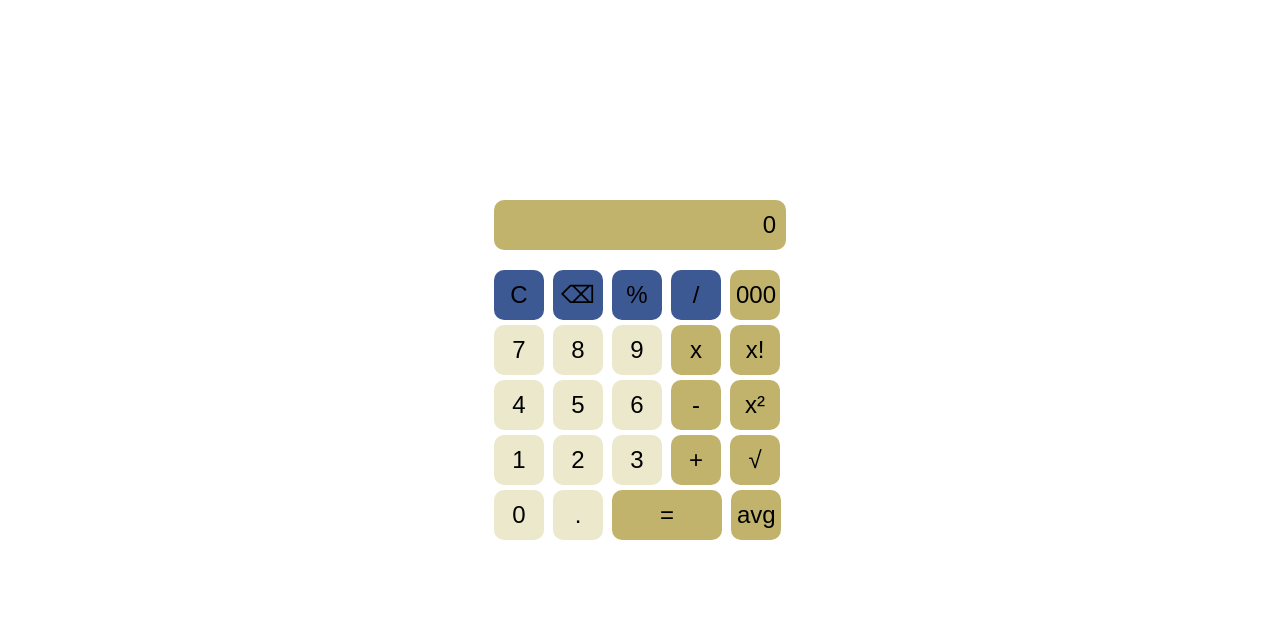
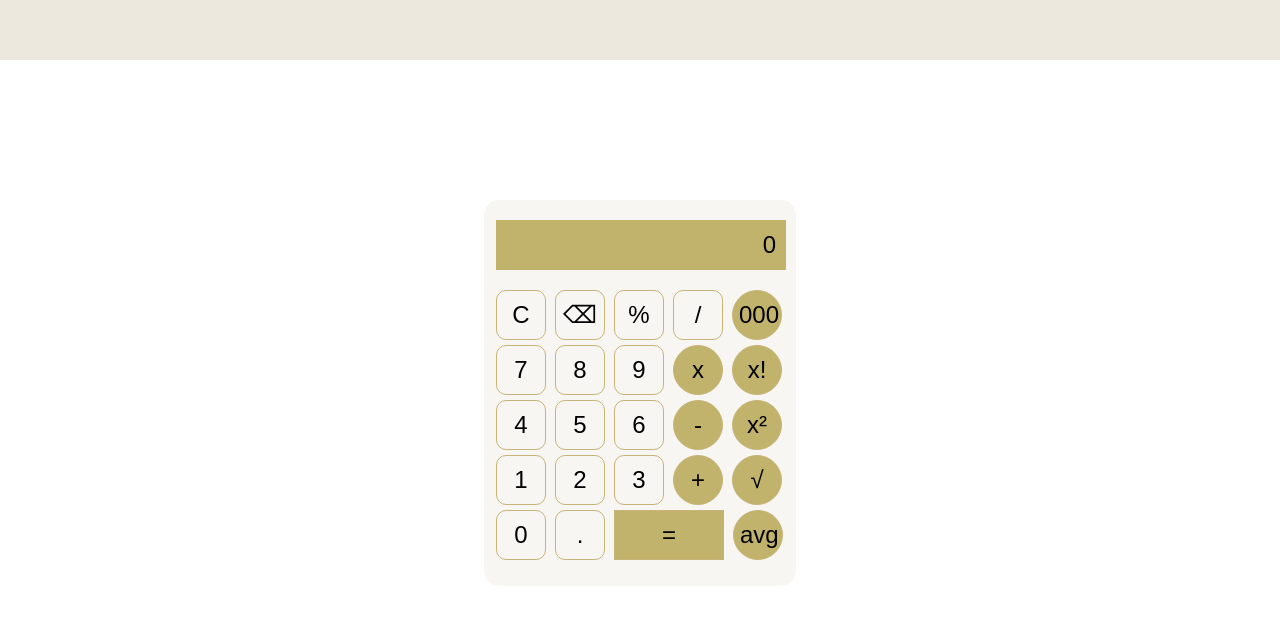
Before and after one commit to qcvnnn/Apartment_services, a plain HTML site: page calculator.html in a window 1280 px wide. Both pictures are taken after a click on the button "avg". Drawn offline with Linux system fonts and the light colour scheme.

Commit message:
Внесенные правки

```diff
--- a/calculator.html
+++ b/calculator.html
@@ -8,11 +8,11 @@
 </head>
 
 <body>
-  <div> <!-- div - это базовый html-контейнер, который может содержать в себе другие html-элементы. -->
+  <div id="card" class = "card"> <!-- div - это базовый html-контейнер, который может содержать в себе другие html-элементы. -->
 
     <!-- блок с экраном калькулятора, где будет выводиться результат вычислений. -->
     <div id="result" class="result">
-    0
+
     </div>
 
     <!-- блок с кнопками калькулятора. -->
--- a/script.js
+++ b/script.js
@@ -61,6 +61,7 @@ window.onload = function(){
         b = ''
         selectedOperation = ''
         expressionResult = ''
+        numberHistory = [];
         outputElement.innerHTML = 0
     }
 
@@ -150,30 +151,37 @@ document.getElementById("btn_op_000").onclick = function() {
     }
 }
 
+let numberHistory = [];
+
 document.getElementById("btn_op_avg").onclick = function() {
-    if (a === '') {
-        a = '0';
+    if (a !== '') {
+        numberHistory.push(parseFloat(a));
+        a = '';
     }
 
-    if (!selectedOperation) {
-        // Первое нажатие - запоминаем число
-        if (b !== '') {
-            // Если есть второе число, считаем среднее
-            let avg = (parseFloat(a) + parseFloat(b)) / 2;
-            a = avg.toString();
-            b = '';
-            outputElement.innerHTML = a;
-        }
-        selectedOperation = 'avg';
+    if (b !== '') {
+        numberHistory.push(parseFloat(b));
+        b = '';
+    }
+
+    if (numberHistory.length === 0) {
+        outputElement.innerHTML = "0";
+        return;
+    }
+
+    let sorted = [...numberHistory].sort((x, y) => x - y);
+    let median;
+    let mid = Math.floor(sorted.length / 2);
+
+    if (sorted.length % 2 === 0) {
+        median = (sorted[mid - 1] + sorted[mid]) / 2;
     } else {
-        // Второе нажатие - прибавляем число к среднему
-        if (b !== '') {
-            let avg = (parseFloat(a) + parseFloat(b)) / 2;
-            a = avg.toString();
-            b = '';
-            outputElement.innerHTML = a;
-        }
+        median = sorted[mid];
     }
+
+    outputElement.innerHTML = median;
+
+    selectedOperation = null;
 }
 
 
--- a/style.css
+++ b/style.css
@@ -5,17 +5,26 @@ body{
   justify-content: center;
   overflow: hidden;
   margin-top: 25vh;
+}
 
+body::before {
+  content: "";
+  position: fixed;
+  top: 0;
+  left: 0;
+  width: 100%;
+  height: 60px;
+  background: #ece8dd;
+}
 
-}
 .my-btn {
   margin-right: 5px;           /* задаем отступ от кнопки справа */
   margin-top: 5px;             /* задаем отступ от кнопки сверху*/
   width: 50px;                 /* задаем ширину кнопки */
   height: 50px;                /* задаем высоту кнопки */
   border-radius: 10px;          /* округляем кнопку */
-  border: none;                /* отключаем обводку */
-  background: #EBE8CC;         /* задаем серый цвет кнопки */
+  background: transparent; /* цвет кнопки сервый */
+  border: 1px solid #c8b478;       /* задаем серый цвет кнопки */
   color: black;                /* задаем белый цвет текста внутри кнопки */
   font-size: 1.5rem;           /* увеличим размер шрифта */
   font-family: Arial, Helvetica, sans-serif; /* сменим шрифт */
@@ -23,6 +32,13 @@ body{
                                   со стрелки на 'указательный палец' */
   user-select: none;           /* отключаем возможность выделить текст внутри кнопки */
 }
+.my-btn.primary{
+ border-radius: 50%;
+}
+#btn_op_equal {
+  border-radius: 0px;
+}
+
 
 /* hover - это состояние элемента, когда на него наведен курсор */
 .my-btn:hover {
@@ -41,7 +57,8 @@ body{
 
 /* селектор для кнопок второстепенных операций */
 .my-btn.secondary {
-  background: #3D5994; /* цвет кнопки сервый */
+  background: transparent; /* цвет кнопки сервый */
+  border: 1px solid #c8b478;
 }
 
 /* селектор для кнопки расчета выражения (=) */
@@ -52,7 +69,7 @@ body{
 
 /* селектор для поля вывода результата */
 .result {
-  width: 280яяяяяяяpx;
+  width: 280px;
   height: 50px;
   margin-bottom: 15px;         /* отступ снизу */
   padding-right: 10px;         /* выступ справа */
@@ -62,5 +79,13 @@ body{
   font-size: 1.5rem;
   font-family: Arial, Helvetica, sans-serif;
   line-height: 50px;
-  border-radius: 10px;
 }
+.card {
+  width: 300px;
+  height: 366px;
+  background-color: #f7f6f2;
+  padding-top: 20px;
+  padding-left: 12px;
+  border-radius: 15px;
+
+}
```
